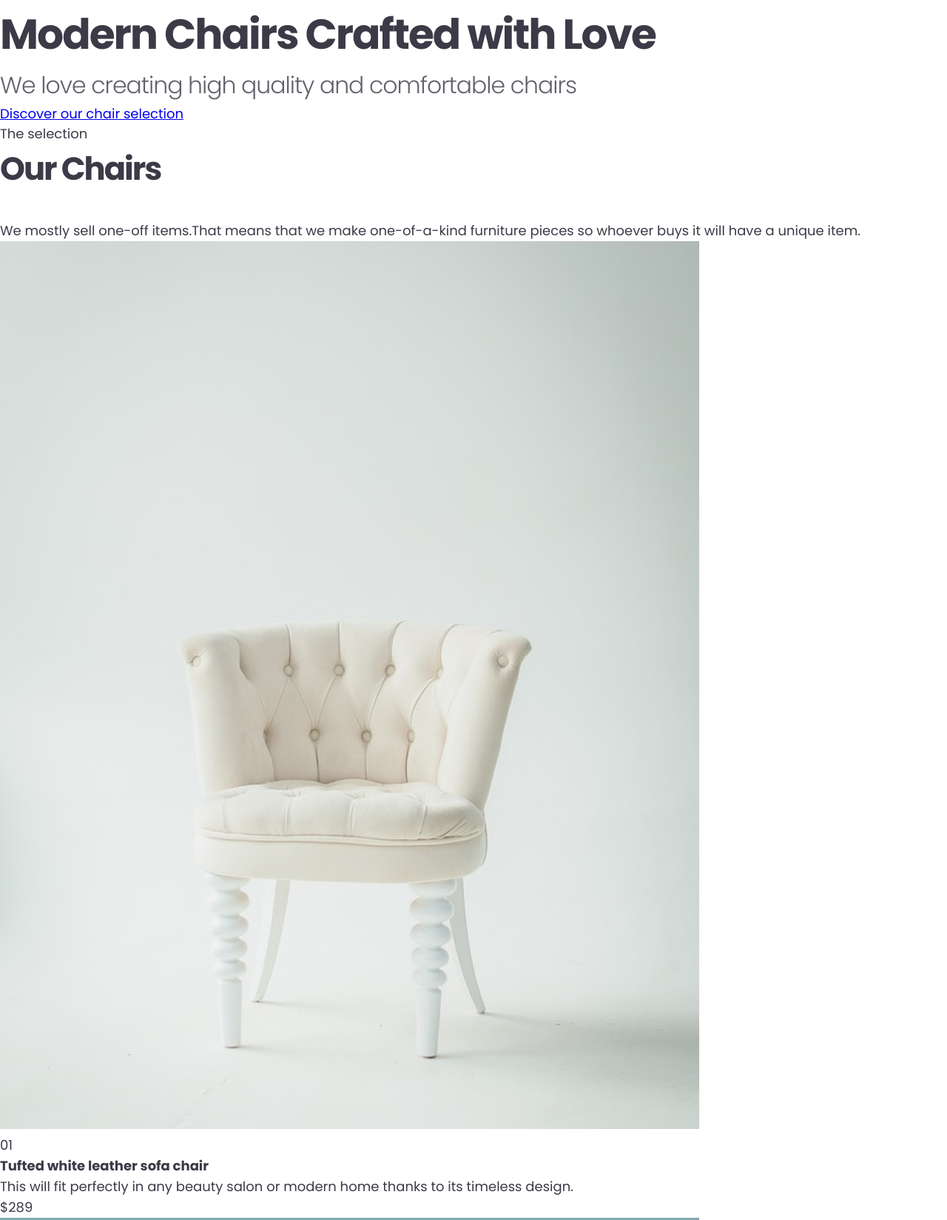
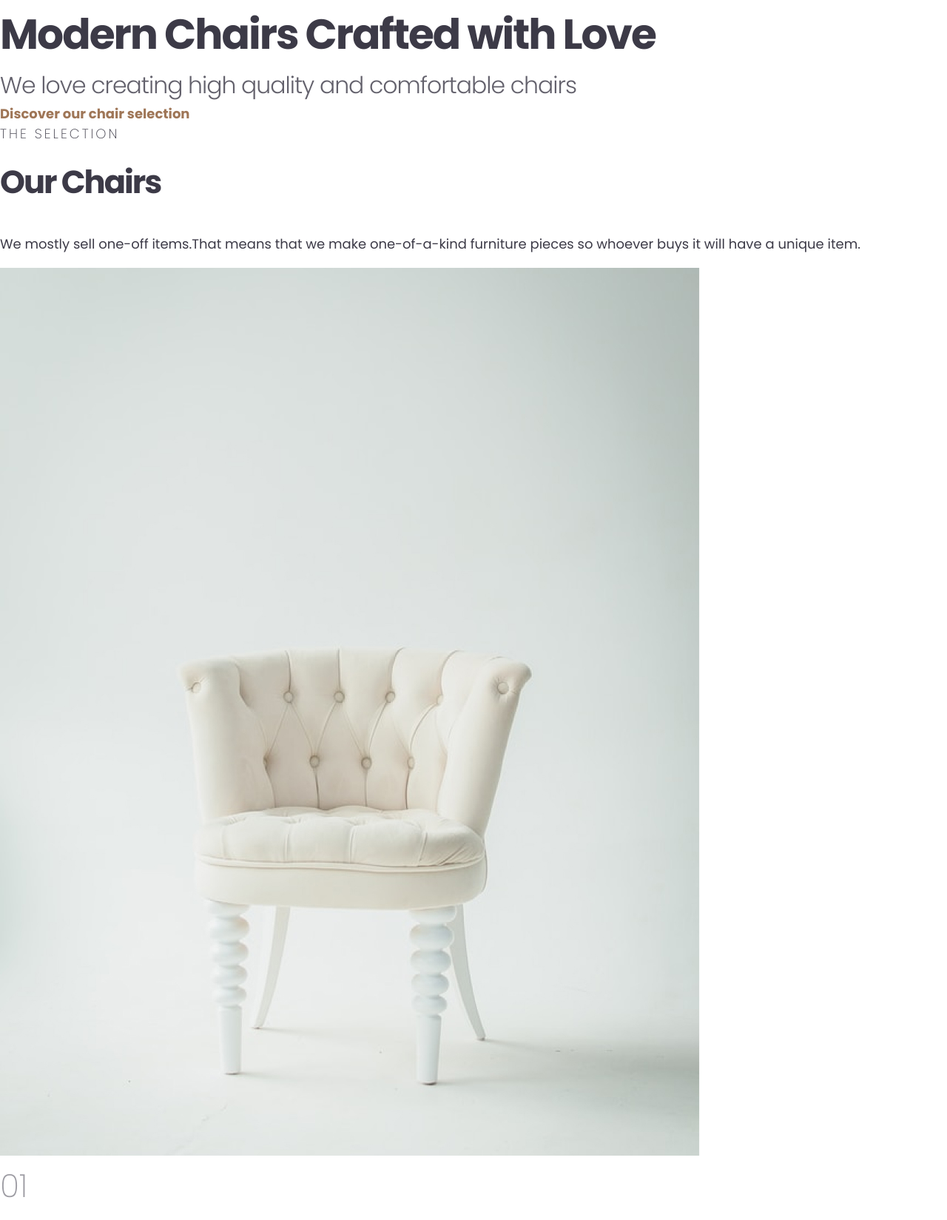
Before and after one commit to emasx/project-1, a plain HTML site: page index.html in a window 1280 px wide. Shown: the part 69-1718 px from the top of the page at 74% size. Drawn offline with Linux system fonts and the light colour scheme.

Commit message:
Project-1.3

```diff
--- a/style.css
+++ b/style.css
@@ -40,3 +40,53 @@ h3 {
     letter-spacing: -2px;
     margin-bottom: 2rem;
 }
+
+h3.large {
+    font-size: 3.15rem;
+}
+
+.dark h3 {
+    color: rgb(255, 255, 255);
+}
+
+h4 {
+    font-size: 1rem;
+    font-weight: 700;
+    margin-bottom: 1rem;
+}
+
+p {
+    margin-bottom: 1rem;
+}
+
+p.section-intro {
+    font-weight: 200;
+    letter-spacing: 3px;
+    text-transform: uppercase;
+}
+
+.dark p.section-intro {
+    color: rgba(255, 255, 255, .8);
+}
+
+p.number {
+    font-size: 2.4rem;
+    font-weight: 200;
+    color: rgba(60, 58, 71, .5);
+}
+
+p.large {
+    font-size: 1.75rem;
+    font-weight: 200;
+    letter-spacing: -1px;
+}
+
+a {
+    font-weight: 700;
+    text-decoration: none;
+    color: rgb(159, 118, 87);
+}
+
+a:hover {
+    color: rgb(60, 58, 71)
+}
```
